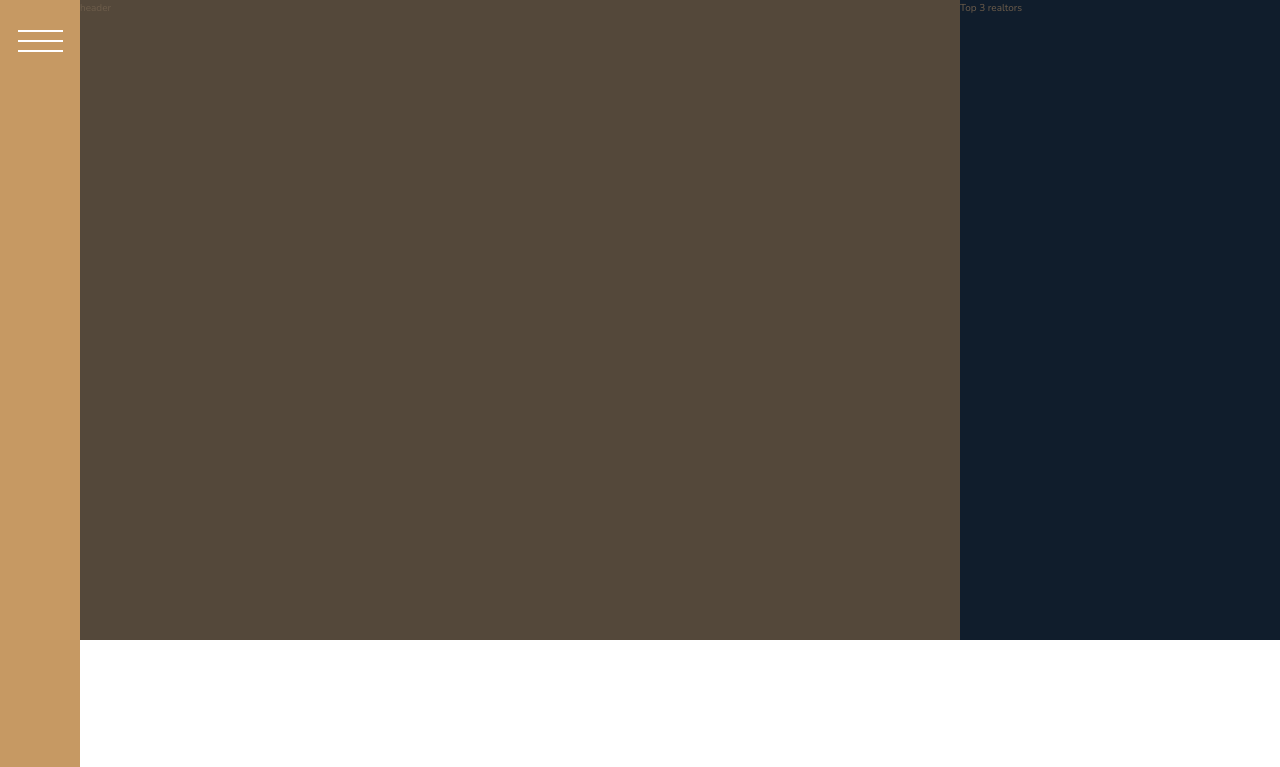
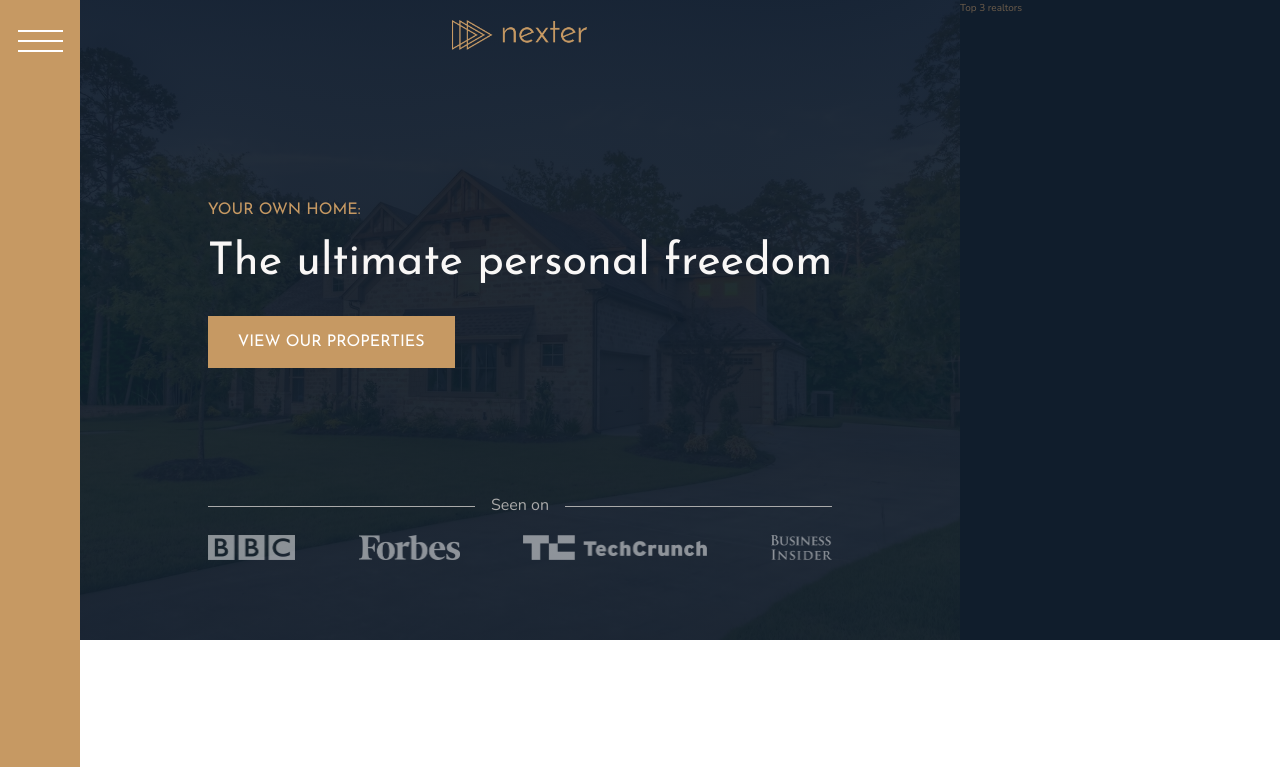
Before and after one commit to Nykolyn/css-landings, a website: page nexter/index.html in a window 1280 px wide. Shown: the top 767 px of the page. Drawn offline with nearby package versions, Linux system fonts and the light colour scheme.

Commit message:
add header

```diff
--- a/nexter/index.html
+++ b/nexter/index.html
@@ -14,7 +14,19 @@
   <body class="container">
     <div class="sidebar"><button class="nav-btn"></button></div>
 
-    <header class="header header">header</header>
+    <header class="header">
+      <img src="img/logo.png" alt="Nexter logo" class="header__logo" />
+      <h3 class="heading-3">Your own home:</h3>
+      <h1 class="heading-1">The ultimate personal freedom</h1>
+      <button class="btn header__btn">View our properties</button>
+      <div class="header__seen-on-text">Seen on</div>
+      <div class="header__seen-on-logos">
+        <img src="img/logo-bbc.png" alt="Seen on logo" />
+        <img src="img/logo-forbes.png" alt="Seen on logo" />
+        <img src="img/logo-techcrunch.png" alt="Seen on logo" />
+        <img src="img/logo-bi.png" alt="Seen on logo" />
+      </div>
+    </header>
 
     <div class="realtors">Top 3 realtors</div>
 
--- a/nexter/sass/_header.scss
+++ b/nexter/sass/_header.scss
@@ -1,5 +1,54 @@
 .header {
   background-color: $color-grey-dark-1;
+  background-image: linear-gradient(rgba($color-secondary, 0.93), rgba($color-secondary, 0.93)), url(../img/hero.jpeg);
+  background-size: cover;
+  background-position: center;
+
+  padding: 8rem;
+  padding-top: 2rem;
 
   grid-column: full-start / col-end 6;
+  display: grid;
+  grid-template-rows: 1fr min-content 6rem 1fr;
+  grid-template-columns: max-content;
+  grid-row-gap: 1.6rem;
+  justify-content: center;
+
+  &__btn {
+    align-self: start;
+    justify-self: start;
+  }
+
+  &__logo {
+    height: 3rem;
+    justify-self: center;
+  }
+
+  &__seen-on-text {
+    display: grid;
+    grid-template-columns: 1fr max-content 1fr;
+    grid-column-gap: 1.6rem;
+    align-items: center;
+
+    font-size: 1.6rem;
+    color: $color-grey-light-2;
+
+    &::before,
+    &::after {
+      content: '';
+      height: 0.1rem;
+      display: block;
+      background-color: currentColor;
+    }
+  }
+
+  &__seen-on-logos {
+    display: flex;
+    justify-content: space-between;
+
+    img {
+      height: 2.5rem;
+      opacity: 0.5;
+    }
+  }
 }
--- a/nexter/sass/_typography.scss
+++ b/nexter/sass/_typography.scss
@@ -5,6 +5,10 @@
 
 .heading-1 {
   @extend %heading;
+
+  font-size: 4.5rem;
+  color: $color-grey-light-1;
+  line-height: 1;
 }
 
 .heading-2 {
```
Also changed, not shown: nexter/css/style.css.
